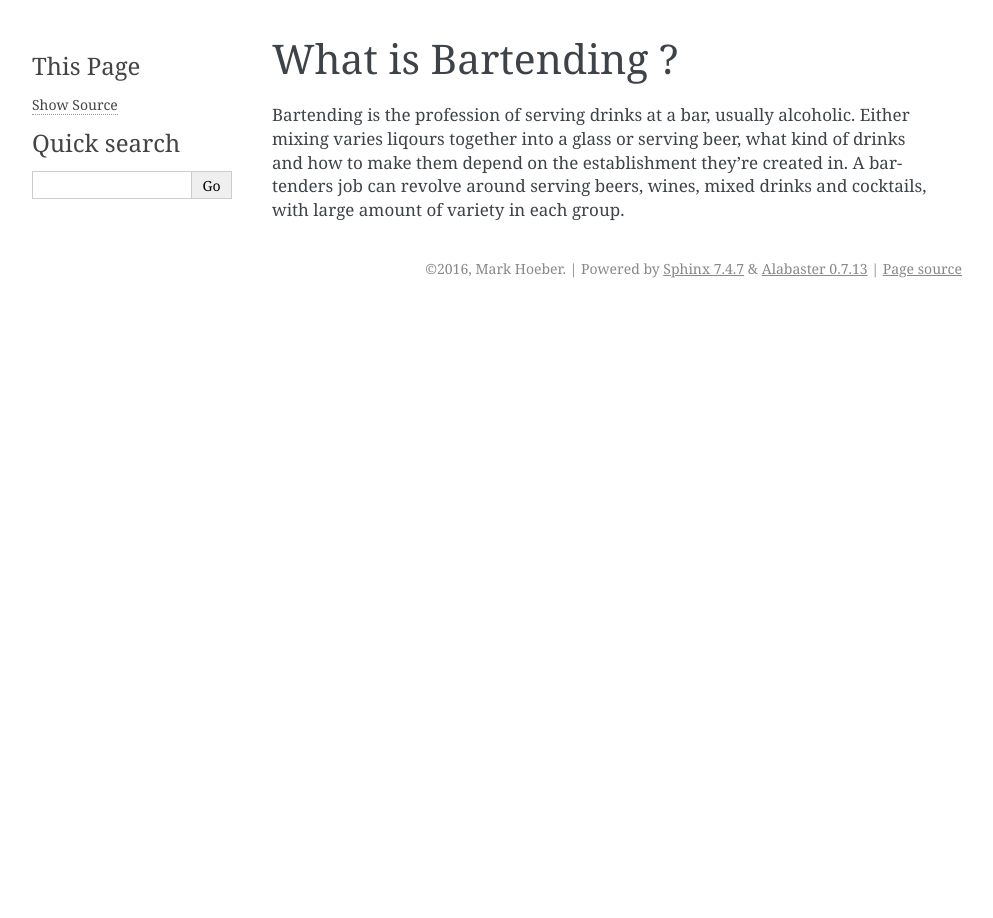
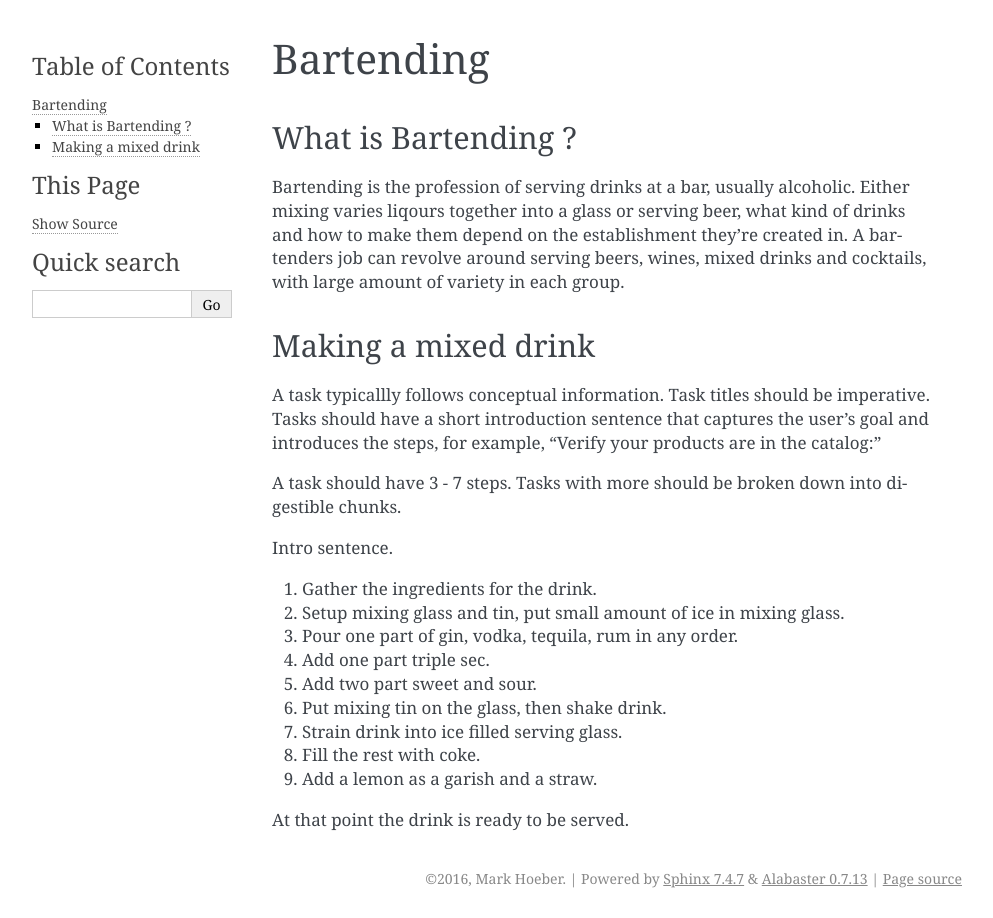
Before and after one commit to MarkHoeber/get_started_sphinx, a Sphinx documentation site: the page built from source/part-1.rst, in a window 1280 px wide. Shown: the whole page, without its empty margins (148-1141 px from the left). Built offline with Sphinx 7.4.7, drawn with Linux system fonts in a browser that asks for light colours.

Commit message:
Update part-1.rst

```diff
--- a/source/part-1.rst
+++ b/source/part-1.rst
@@ -1,4 +1,36 @@
+Bartending
+###########
+
 What is Bartending ?
 **********************
 
 Bartending is the profession of serving drinks at a bar, usually alcoholic. Either mixing varies liqours together into a glass or serving beer, what kind of drinks and how to make them depend on the establishment they're created in. A bartenders job can revolve around serving beers, wines, mixed drinks and cocktails, with large amount of variety in each group.
+
+Making a mixed drink
+********************
+
+A task typicallly follows conceptual information. Task titles should be imperative. Tasks should have a short introduction sentence that captures the user's goal and introduces the steps, for example, "Verify your products are in the catalog:"
+
+A task should have 3 - 7 steps.  Tasks with more should be broken down into digestible chunks.
+
+Intro sentence.
+
+#. Gather the ingredients for the drink.
+
+#. Setup mixing glass and tin, put small amount of ice in mixing glass.
+
+#. Pour one part of gin, vodka, tequila, rum in any order.
+
+#. Add one part triple sec.
+
+#. Add two part sweet and sour.
+
+#. Put mixing tin on the glass, then shake drink.
+
+#. Strain drink into ice filled serving glass.
+
+#. Fill the rest with coke.
+
+#. Add a lemon as a garish and a straw.
+
+At that point the drink is ready to be served.
```
